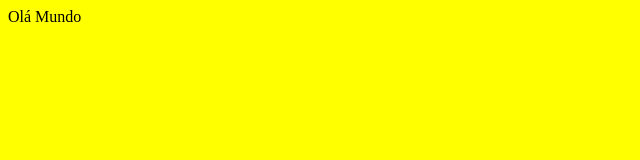
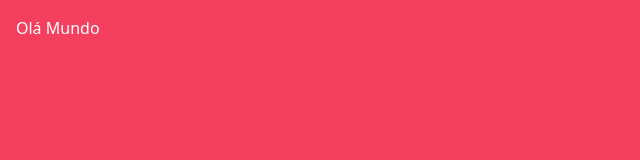
Before and after one commit to lguarese/aulaReact, a website: page src/index.html in a window 1280 px wide. Shown: the whole page, without its empty margins (0-640 px from the left). Drawn offline with nearby package versions, Linux system fonts and the light colour scheme; files that its build step writes are made by us from their sources.

Commit message:
feat: :lipstick: Estilização por TailWindCss

```diff
--- a/package.json
+++ b/package.json
@@ -4,11 +4,14 @@
   "description": "Sistema de Gerenciamento de Carros",
   "main": "index.js",
   "scripts": {
-    "test": "echo \"Error: no test specified\" && exit 1"
+    "start": "node entry.js"
   },
   "author": "LGuarese",
   "license": "ISC",
   "dependencies": {
     "express": "^4.19.2"
+  },
+  "devDependencies": {
+    "tailwindcss": "^3.4.6"
   }
 }
--- a/src/index.html
+++ b/src/index.html
@@ -4,8 +4,11 @@
     <meta charset="UTF-8">
     <meta name="viewport" content="width=device-width, initial-scale=1.0">
     <title>Document</title>
+    <script src="https://cdn.tailwindcss.com"></script>
 </head>
-<body style = "background-color: yellow;">
-    Olá Mundo
+<body class = "bg-rose-500 p-4">
+    <span class = "flex text-white"> Olá Mundo</span>
+
+    <script src="src/utils.js"></script>
 </body>
 </html>
--- /dev/null
+++ b/tailwind.config.js
@@ -0,0 +1,8 @@
+/** @type {import('tailwindcss').Config} */
+module.exports = {
+  content: [],
+  theme: {
+    extend: {},
+  },
+  plugins: [],
+}
```
Also changed, not shown: entry.js (renamed from index.js), 1 other file.
